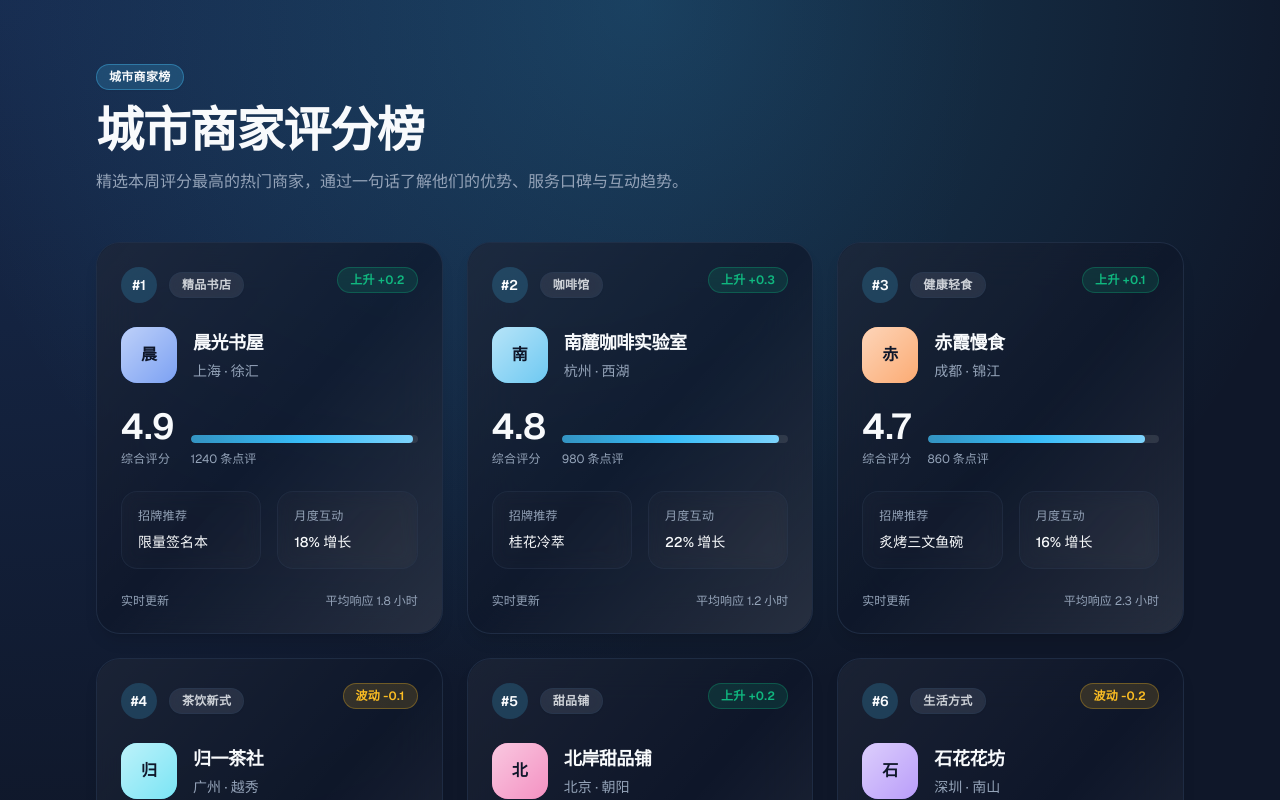
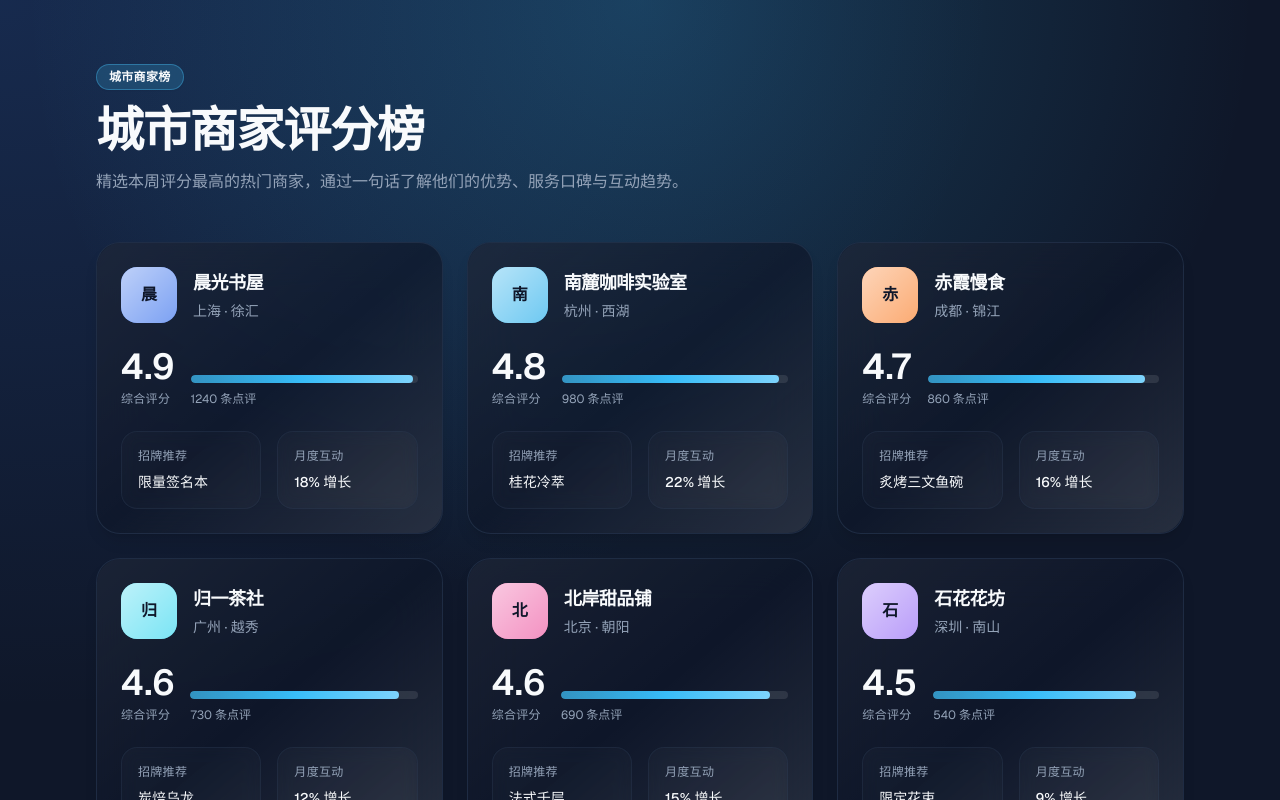
Before and after one commit to imxv/Red-Black, a Next.js app: page / in a window 1280 px wide. Shown: the top 800 px of the page. Built offline with nearby package versions, Linux system fonts and the light colour scheme.

Commit message:
Remove ranking row from merchant cards

```diff
--- a/src/app/page.tsx
+++ b/src/app/page.tsx
@@ -142,7 +142,7 @@ export default function Home() {
         </header>
 
         <div className="grid gap-6 sm:grid-cols-2 xl:grid-cols-3">
-          {merchants.map((merchant, index) => (
+          {merchants.map((merchant) => (
             <Card
               key={merchant.name}
               className={cn(
@@ -151,20 +151,6 @@ export default function Home() {
               )}
             >
               <CardHeader className="mb-6 flex flex-col gap-6">
-                <div className="flex items-start justify-between gap-4">
-                  <div className="flex items-center gap-3">
-                    <span className="inline-flex h-9 w-9 items-center justify-center rounded-full bg-accent/20 text-sm font-semibold text-accent-foreground">
-                      #{index + 1}
-                    </span>
-                    <Badge variant="secondary">{merchant.category}</Badge>
-                  </div>
-                  <Badge variant={merchant.scoreDelta >= 0 ? "success" : "warning"}>
-                    {merchant.scoreDelta >= 0 ? "上升" : "波动"}{" "}
-                    {merchant.scoreDelta >= 0 ? "+" : ""}
-                    {merchant.scoreDelta.toFixed(1)}
-                  </Badge>
-                </div>
-
                 <div className="flex items-center gap-4">
                   <Avatar
                     className="h-14 w-14 text-lg"
@@ -215,11 +201,6 @@ export default function Home() {
                   </div>
                 </div>
               </CardContent>
-
-              <CardFooter className="mt-6 flex items-center justify-between text-xs text-muted-foreground">
-                <span>实时更新</span>
-                <span>{merchant.responseTime}</span>
-              </CardFooter>
             </Card>
           ))}
         </div>
```
